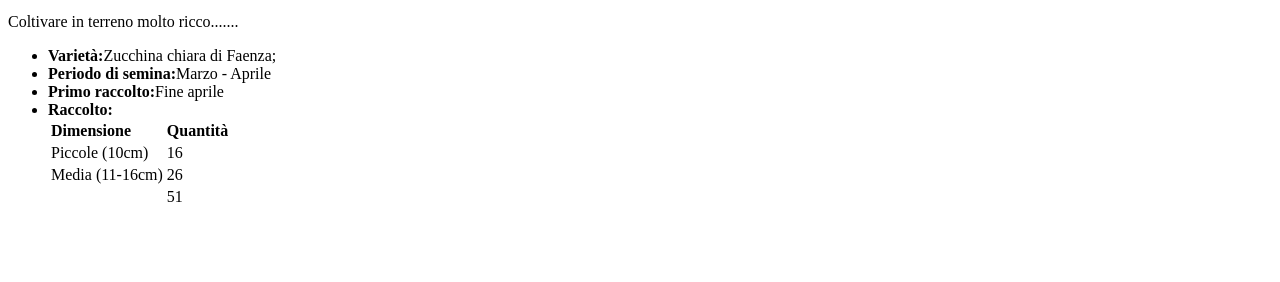
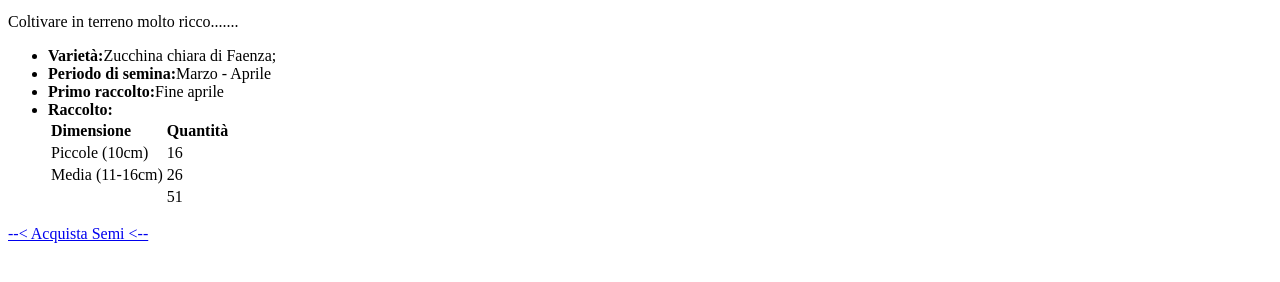
Before and after one commit to Luca92mic/produzione-orticola, a plain HTML site: page index.html in a window 1280 px wide. Shown: the part 170-452 px from the top of the page. Drawn offline with Linux system fonts and the light colour scheme.

Commit message:
add collegamento e finish sezione zucchine

```diff
--- a/index.html
+++ b/index.html
@@ -53,6 +53,7 @@
                     </table>
                 </li>
             </ul>
+            <a href="#">--&lt; Acquista Semi &lt;--</a>
         </section>
 
     </main>
```
